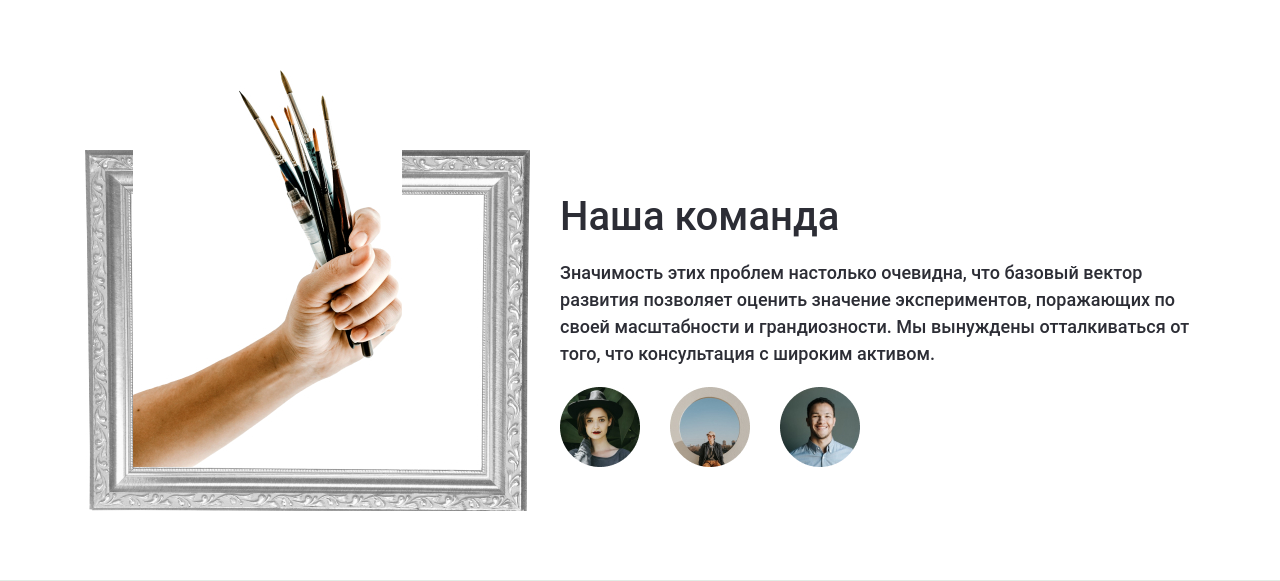
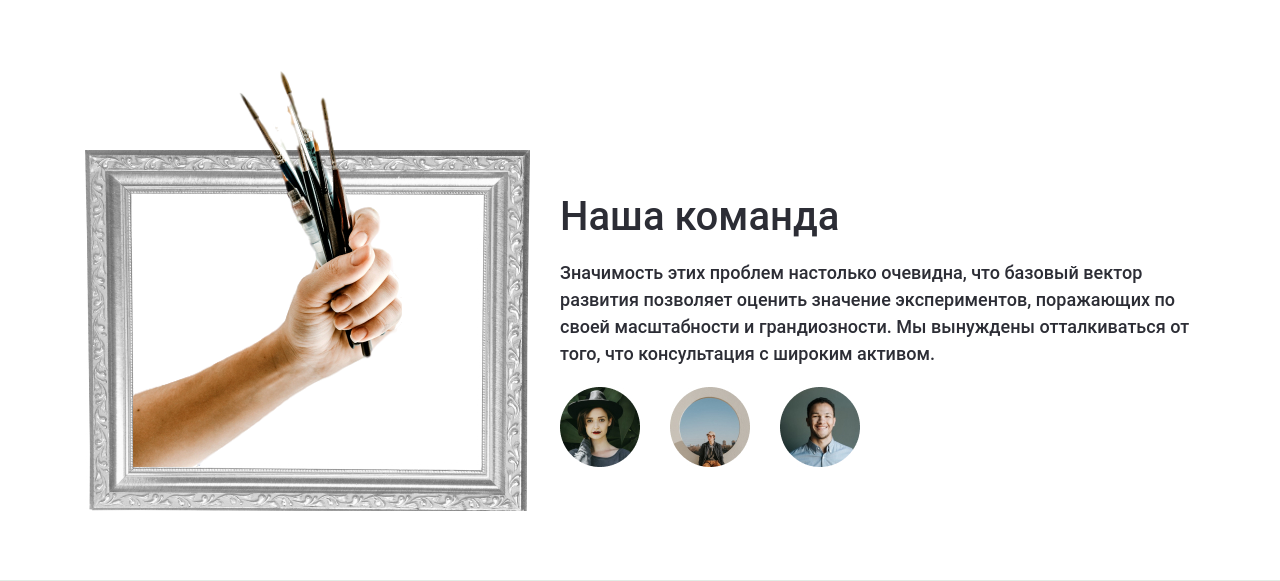
Before and after one commit to Dremin-N/first-project, a plain HTML site: page index.html in a window 1280 px wide. Shown: the part 3006-3587 px from the top of the page. Drawn offline with Linux system fonts and the light colour scheme; files whose address does not match are found by name.

Commit message:
change images

```diff
--- a/index.html
+++ b/index.html
@@ -357,7 +357,7 @@
       <section class="our-team wrapper">
         <div class="our-team__image-container">
           <img
-            src="images/hand.jpg"
+            src="images/original_hand.png"
             alt="Рука с кисточками"
             class="our-team__image-hand"
           />
```
Also changed, not shown: images/hand.jpg (deleted), images/original_hand.png (added).
